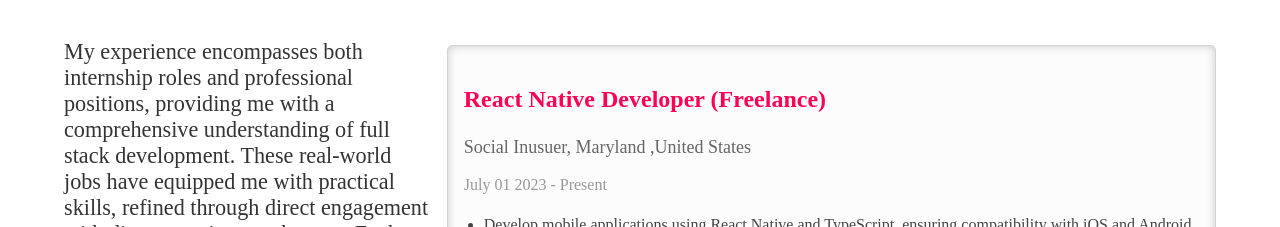
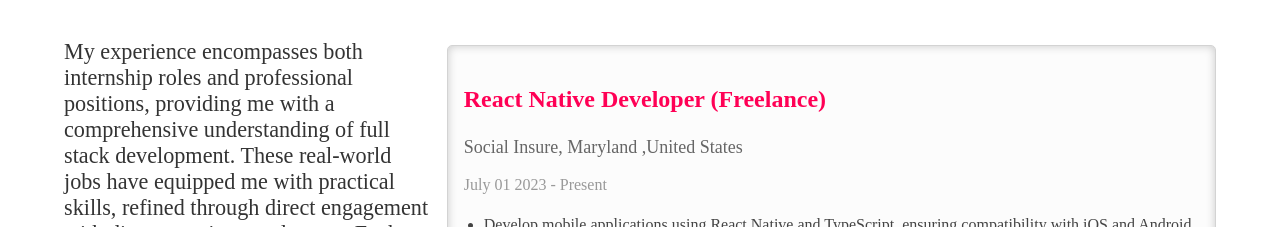
Before and after one commit to jordanjunior22/jordan, a Next.js app: page / in a window 1280 px wide. Shown: the part 1360-1587 px from the top of the page. Built offline with nearby package versions, Linux system fonts and the light colour scheme.

Commit message:
Update WorkExperience.js

```diff
--- a/components/WorkExperience.js
+++ b/components/WorkExperience.js
@@ -19,7 +19,7 @@ const WorkExperience = () => {
 
       <Reveal className="work-entry">
         <h3 className="job-title">React Native Developer (Freelance)</h3>
-        <p className="company">Social Inusuer, Maryland ,United States</p>
+        <p className="company">Social Insure, Maryland ,United States</p>
         <p className="duration">July 01 2023 - Present</p>
         <ul>
           <li> Develop mobile applications using React Native and TypeScript, ensuring compatibility with iOS and Android.</li>
```
